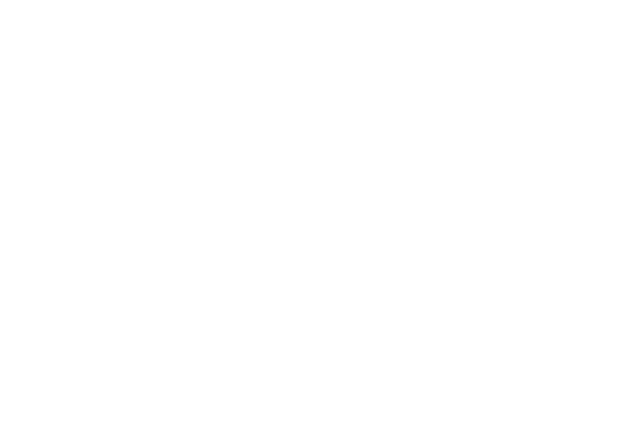
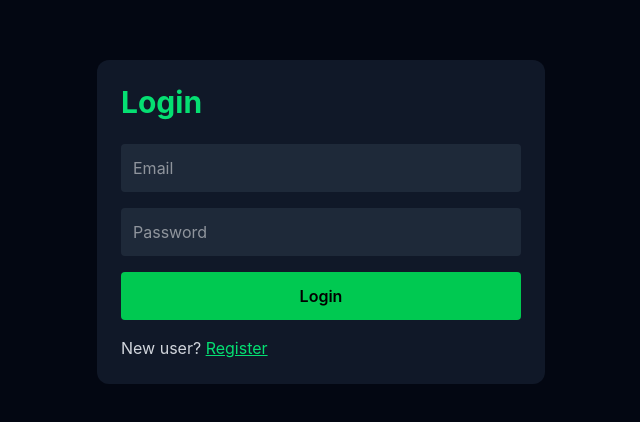
Before and after one commit to anzaf01/CRICLOCAL, a React (Vite) app: page /login in a window 1280 px wide. Before the commit this address had no page. Shown: the part 178-600 px from the top of the page, without its empty margins (319-959 px from the left). Built offline with nearby package versions, Linux system fonts and the light colour scheme; no server answers.

Commit message:
Add Firebase Authentication with login and register

```diff
--- a/src/App.jsx
+++ b/src/App.jsx
@@ -7,6 +7,8 @@
 import CreateMatch from "./pages/CreateMatch";
 import MatchDetails from "./pages/MatchDetails";
 import PublicScoreboard from "./pages/PublicScoreboard";
+import Login from "./pages/auth/Login";
+import Register from "./pages/auth/Register";
 
 function App() {
   return (
@@ -19,6 +21,8 @@
       <Route path="/tournament/:id/create-match" element={<CreateMatch />} />
       <Route path="/match/:id" element={<MatchDetails />} />
       <Route path="/public/:id" element={<PublicScoreboard />} />
+      <Route path="/login" element={<Login />} />
+      <Route path="/register" element={<Register />} />
     </Routes>
   );
 }
--- /dev/null
+++ b/src/context/AuthContext.jsx
@@ -0,0 +1,31 @@
+import { createContext, useContext, useEffect, useState } from "react";
+import { onAuthStateChanged } from "firebase/auth";
+import { auth } from "../firebase/firebaseConfig";
+
+const AuthContext = createContext();
+
+function AuthProvider({ children }) {
+  const [currentUser, setCurrentUser] = useState(null);
+  const [loading, setLoading] = useState(true);
+
+  useEffect(() => {
+    const unsubscribe = onAuthStateChanged(auth, (user) => {
+      setCurrentUser(user);
+      setLoading(false);
+    });
+
+    return unsubscribe;
+  }, []);
+
+  return (
+    <AuthContext.Provider value={{ currentUser }}>
+      {!loading && children}
+    </AuthContext.Provider>
+  );
+}
+
+export function useAuth() {
+  return useContext(AuthContext);
+}
+
+export default AuthProvider;
--- a/src/firebase/firebaseConfig.js
+++ b/src/firebase/firebaseConfig.js
@@ -1,5 +1,6 @@
 import { initializeApp, getApps, getApp } from "firebase/app";
 import { getFirestore } from "firebase/firestore";
+import { getAuth } from "firebase/auth";
 
 const firebaseConfig = {
   apiKey: "AIzaSyC0owDav1cTZoMigo9xjMP2gCMKv-cMRyk",
@@ -10,8 +11,7 @@
   appId: "1:729979883912:web:4281673ecdccebdd1fea3d",
 };
 
-const app = !getApps().length
-  ? initializeApp(firebaseConfig)
-  : getApp();
+const app = !getApps().length ? initializeApp(firebaseConfig) : getApp();
 
 export const db = getFirestore(app);
+export const auth = getAuth(app);
--- /dev/null
+++ b/src/pages/auth/Login.jsx
@@ -0,0 +1,65 @@
+import { useState } from "react";
+import { signInWithEmailAndPassword } from "firebase/auth";
+import { auth } from "../../firebase/firebaseConfig";
+import { Link, useNavigate } from "react-router-dom";
+
+function Login() {
+  const [email, setEmail] = useState("");
+  const [password, setPassword] = useState("");
+  const [loading, setLoading] = useState(false);
+  const navigate = useNavigate();
+
+  const handleLogin = async (e) => {
+    e.preventDefault();
+
+    try {
+      setLoading(true);
+      await signInWithEmailAndPassword(auth, email, password);
+      alert("Login successful!");
+      navigate("/dashboard");
+    } catch (error) {
+      alert(error.message);
+    } finally {
+      setLoading(false);
+    }
+  };
+
+  return (
+    <div className="min-h-screen bg-gray-950 text-white flex items-center justify-center p-6">
+      <form onSubmit={handleLogin} className="bg-gray-900 p-6 rounded-xl w-full max-w-md">
+        <h1 className="text-3xl font-bold text-green-400 mb-6">Login</h1>
+
+        <input
+          type="email"
+          placeholder="Email"
+          className="w-full p-3 mb-4 rounded bg-gray-800"
+          value={email}
+          onChange={(e) => setEmail(e.target.value)}
+          required
+        />
+
+        <input
+          type="password"
+          placeholder="Password"
+          className="w-full p-3 mb-4 rounded bg-gray-800"
+          value={password}
+          onChange={(e) => setPassword(e.target.value)}
+          required
+        />
+
+        <button className="w-full bg-green-500 text-black p-3 rounded font-semibold" disabled={loading}>
+          {loading ? "Logging in..." : "Login"}
+        </button>
+
+        <p className="mt-4 text-gray-300">
+          New user?{" "}
+          <Link to="/register" className="text-green-400 underline">
+            Register
+          </Link>
+        </p>
+      </form>
+    </div>
+  );
+}
+
+export default Login;
--- /dev/null
+++ b/src/pages/auth/Register.jsx
@@ -0,0 +1,65 @@
+import { useState } from "react";
+import { createUserWithEmailAndPassword } from "firebase/auth";
+import { auth } from "../../firebase/firebaseConfig";
+import { Link, useNavigate } from "react-router-dom";
+
+function Register() {
+  const [email, setEmail] = useState("");
+  const [password, setPassword] = useState("");
+  const [loading, setLoading] = useState(false);
+  const navigate = useNavigate();
+
+  const handleRegister = async (e) => {
+    e.preventDefault();
+
+    try {
+      setLoading(true);
+      await createUserWithEmailAndPassword(auth, email, password);
+      alert("Account created successfully!");
+      navigate("/dashboard");
+    } catch (error) {
+      alert(error.message);
+    } finally {
+      setLoading(false);
+    }
+  };
+
+  return (
+    <div className="min-h-screen bg-gray-950 text-white flex items-center justify-center p-6">
+      <form onSubmit={handleRegister} className="bg-gray-900 p-6 rounded-xl w-full max-w-md">
+        <h1 className="text-3xl font-bold text-green-400 mb-6">Create Account</h1>
+
+        <input
+          type="email"
+          placeholder="Email"
+          className="w-full p-3 mb-4 rounded bg-gray-800"
+          value={email}
+          onChange={(e) => setEmail(e.target.value)}
+          required
+        />
+
+        <input
+          type="password"
+          placeholder="Password"
+          className="w-full p-3 mb-4 rounded bg-gray-800"
+          value={password}
+          onChange={(e) => setPassword(e.target.value)}
+          required
+        />
+
+        <button className="w-full bg-green-500 text-black p-3 rounded font-semibold" disabled={loading}>
+          {loading ? "Creating..." : "Register"}
+        </button>
+
+        <p className="mt-4 text-gray-300">
+          Already have an account?{" "}
+          <Link to="/login" className="text-green-400 underline">
+            Login
+          </Link>
+        </p>
+      </form>
+    </div>
+  );
+}
+
+export default Register;
```
Also changed, not shown: src/main.jsx (+5 -2 lines).
